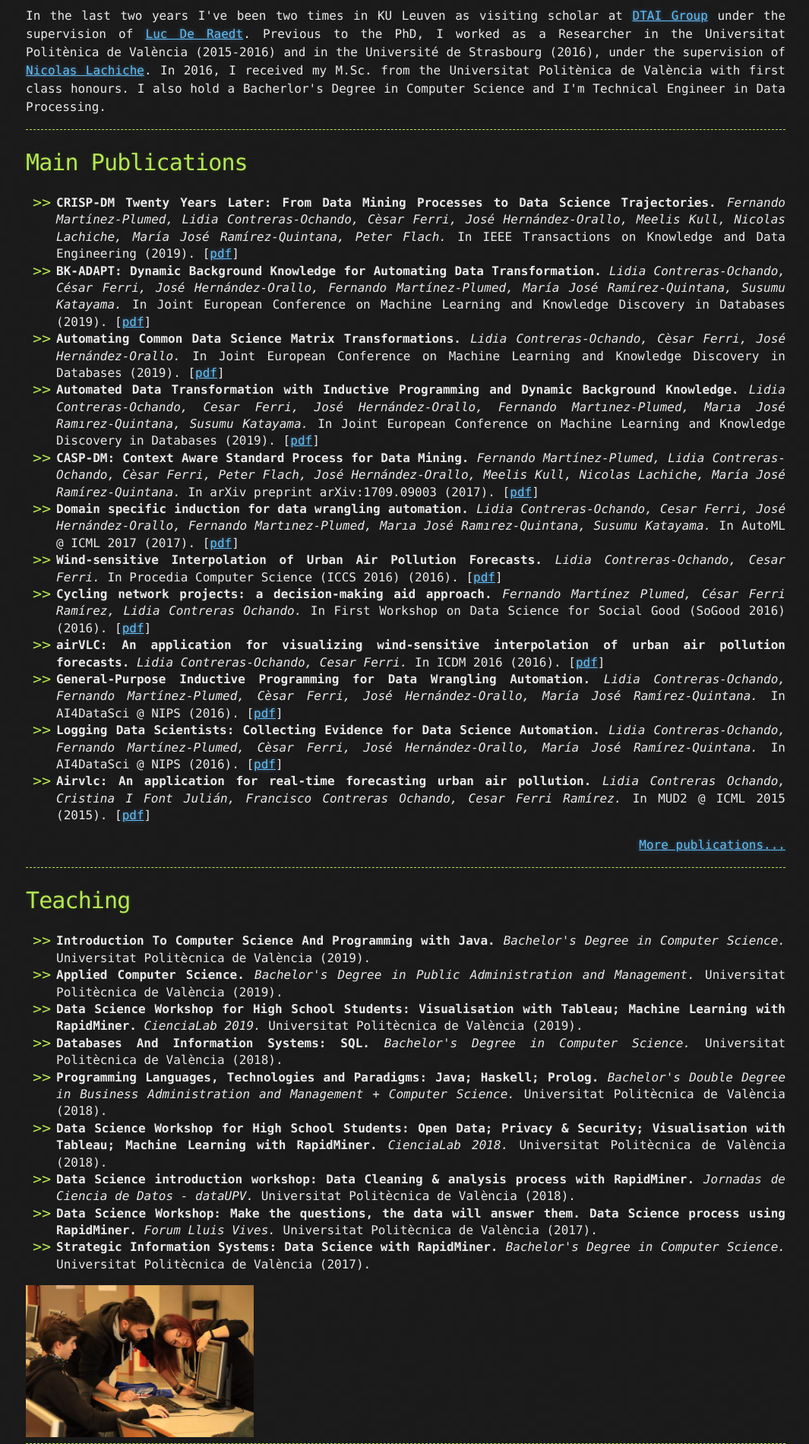
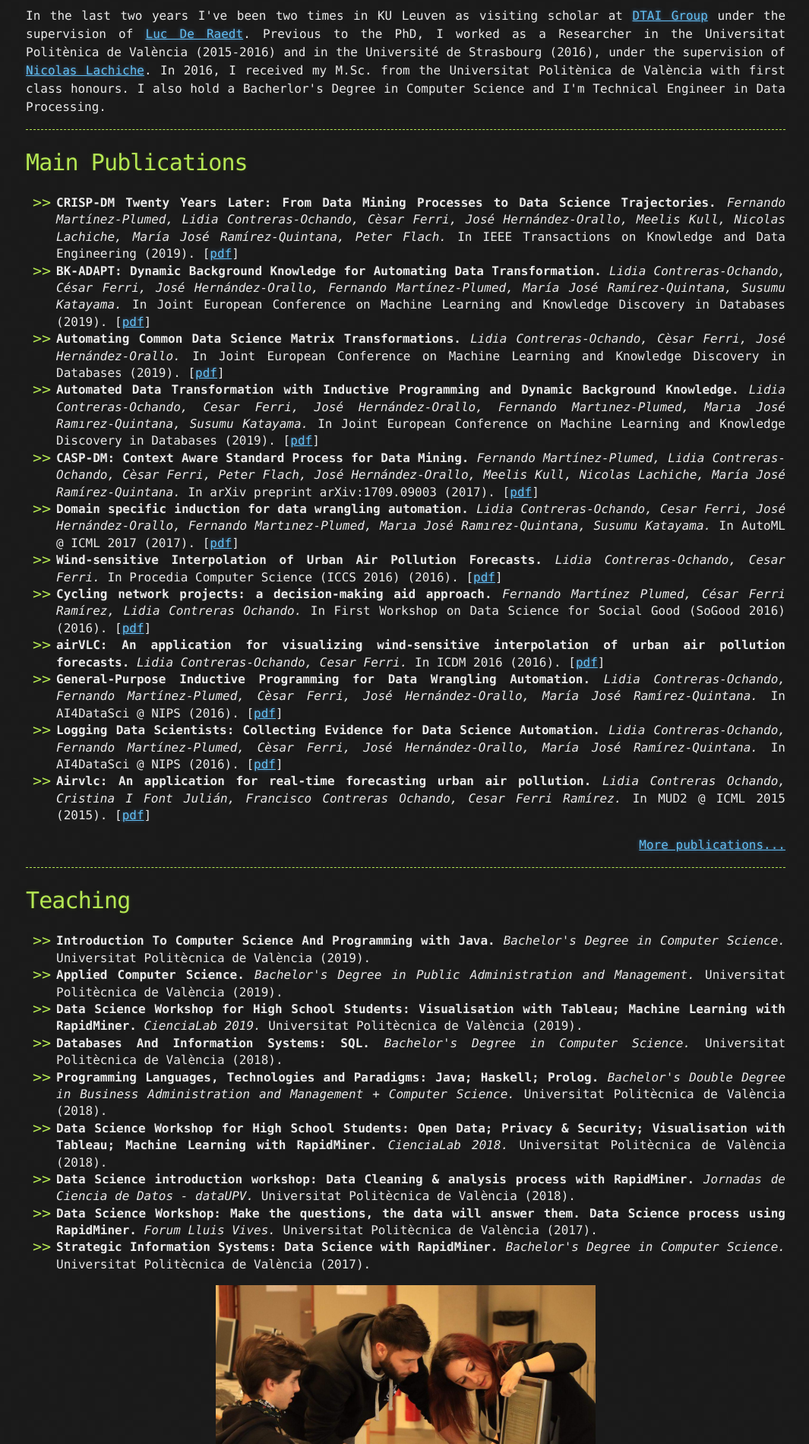
Before and after one commit to liconoc/liconoc.github.io, a Jekyll site: the page built from index.md, in a window 1280 px wide. Shown: the part 571-2471 px from the top of the page at 76% size, without its empty margins (106-1171 px from the left). Built offline with Jekyll 4.4.1, drawn with Linux system fonts in a browser that asks for light colours; grey boxes are pictures that could not be loaded.

Commit message:
Update liconoc.html

```diff
--- a/_layouts/liconoc.html
+++ b/_layouts/liconoc.html
@@ -36,8 +36,10 @@
 
 
 		#foto_teaching{
-			margin:auto;
-			max-width: 300px;
+			display: block;
+			margin-left: auto;
+			margin-right: auto;
+			width: 50%;
 		}
 
 
```
